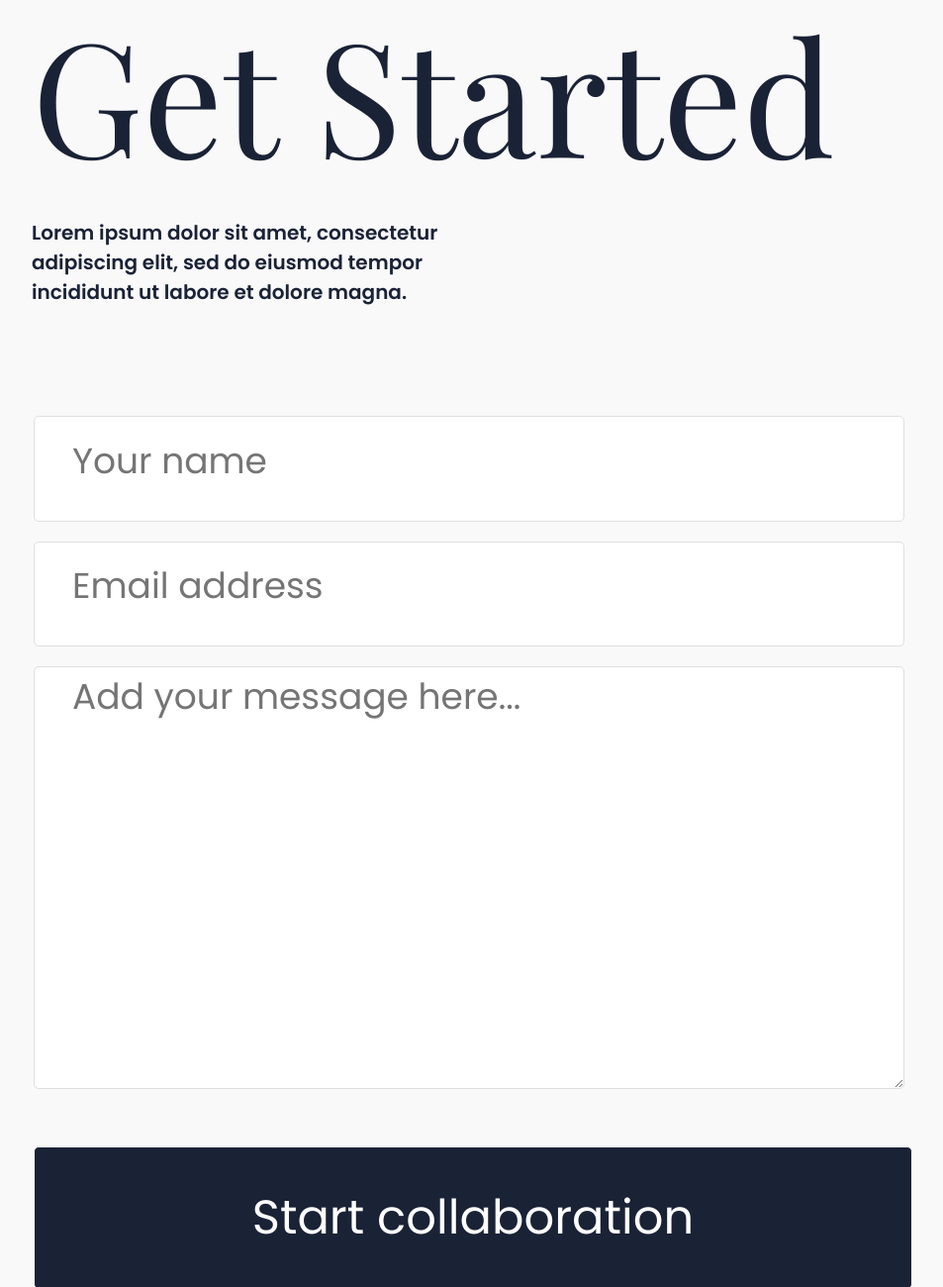
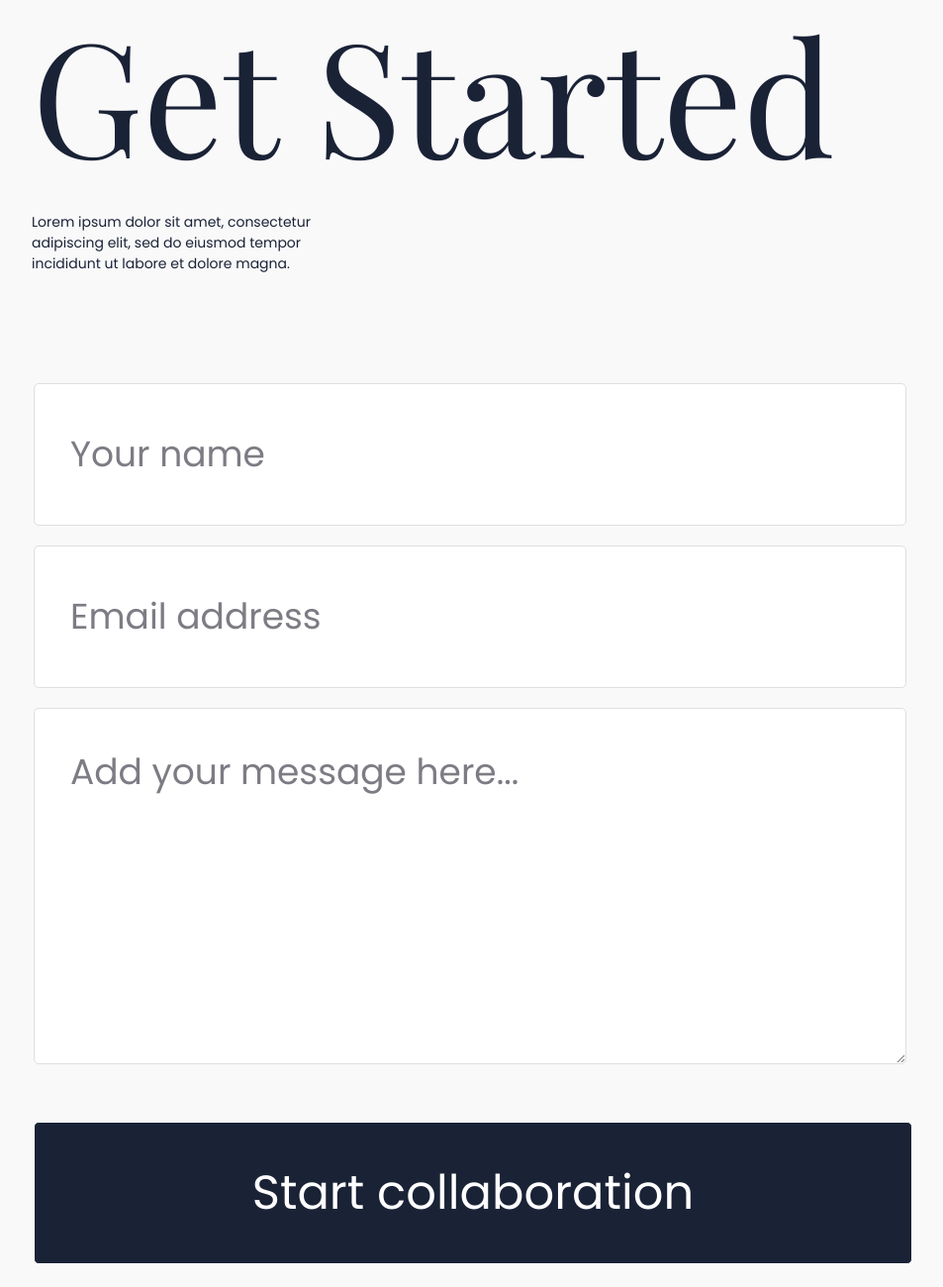
Before and after one commit to s2jack/create-portfolio-website, a plain HTML site: page index.html in a window 1280 px wide. Shown: the part 9776-11076 px from the top of the page at 99% size, without its empty margins (16-969 px from the left). Drawn offline with Linux system fonts and the light colour scheme.

Commit message:
Update Form element Fix padding Fix font styles Fix button hover effect

```diff
--- a/styles.css
+++ b/styles.css
@@ -101,7 +101,7 @@ main {
   padding-top: 5em;
 }
 
-/* ------------------PROJECT--------------- */
+/* ------------------PROJECTS--------------- */
 
 .title {
   font-size: 10em;
@@ -260,6 +260,8 @@ li::before {
   margin-left: 3.6em;
 }
 
+/* ------------------CONTACT FORM--------------- */
+
 #contact-form-bg {
   background-image: url(images/contact-bg.png);
   background-repeat: no-repeat;
@@ -283,9 +285,9 @@ li::before {
 
 #form-message {
   padding-top: -15rem;
-  font-family: Poppins-semibold, Arial, Helvetica, sans-serif;
+  font-family: Poppins, Arial, Helvetica, sans-serif;
   font-weight: 400;
-  font-size: 20px;
+  font-size: 14px;
 }
 
 .contact-form {
@@ -302,42 +304,41 @@ li::before {
   border: 1px solid #dfdfe0;
   border-radius: 5px;
   box-sizing: border-box;
-  width: 66em;
-  height: 8em;
-}
-
-#footer-bg {
-  width: 100%;
-  height: 300px;
-  background-color: #1a2236;
-}
-
-#socialicons {
-  padding-top: 7em;
-  display: flex;
-  justify-content: space-around;
+  width: 24.5em;
+  height: 4em;
+  font-size: 36px;
+  font-family: Poppins, Arial, Helvetica, sans-serif;
+  font-weight: 400;
+  color: #1a2236;
+  padding-left: 1em;
 }
 
 input::placeholder {
   font-size: 36px;
   font-family: Poppins, Arial, Helvetica, sans-serif;
   font-weight: 400;
-  padding-left: 1em;
+  color: #7d7c84;
 }
 
 textarea::placeholder {
   font-size: 36px;
   font-family: Poppins, Arial, Helvetica, sans-serif;
   font-weight: 400;
-  padding-left: 1em;
+  color: #7d7c84;
 }
 
 textarea {
   border: 1px solid #dfdfe0;
   border-radius: 5px;
   box-sizing: border-box;
-  width: 66em;
-  height: 32em;
+  width: 24.5em;
+  height: 10em;
+  font-size: 36px;
+  font-family: Poppins, Arial, Helvetica, sans-serif;
+  font-weight: 400;
+  color: #1a2236;
+  padding-left: 1em;
+  padding-top: 1em;
 }
 
 .btn-submit {
@@ -359,11 +360,26 @@ textarea {
   font-size: 48px;
   font-family: Poppins, Arial, Helvetica, sans-serif;
   font-weight: 500;
-  border: 1px solid #fff;
+  border: 1px solid #1a2236;
+  ;
   border-radius: 5px;
-  background-color: #b9b9b9;
+  background-color: #fff;
   color: #1a2236;
   box-sizing: border-box;
   width: 18.5em;
   height: 3em;
 }
+
+/* ------------------FOOTER--------------- */
+
+#footer-bg {
+  width: 100%;
+  height: 300px;
+  background-color: #1a2236;
+}
+
+#socialicons {
+  padding-top: 7em;
+  display: flex;
+  justify-content: space-around;
+}
```
